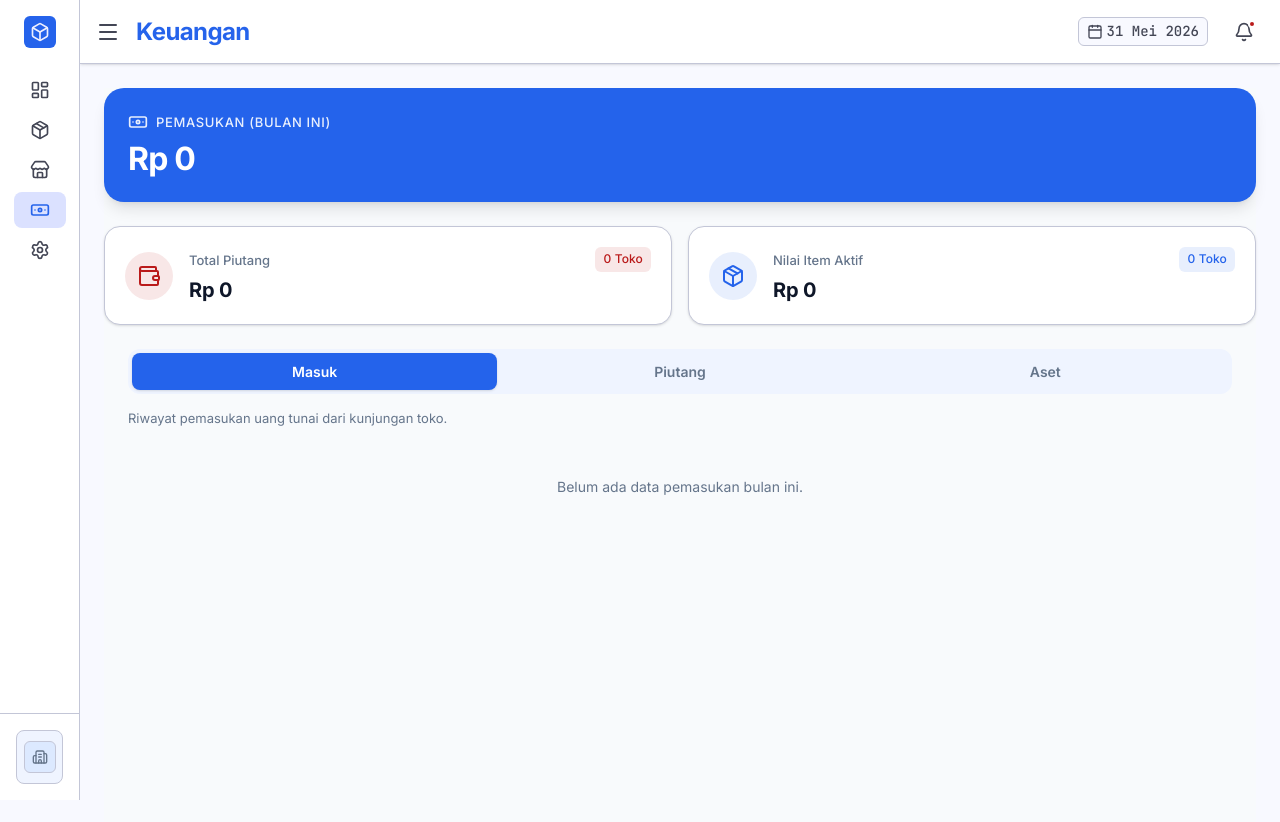
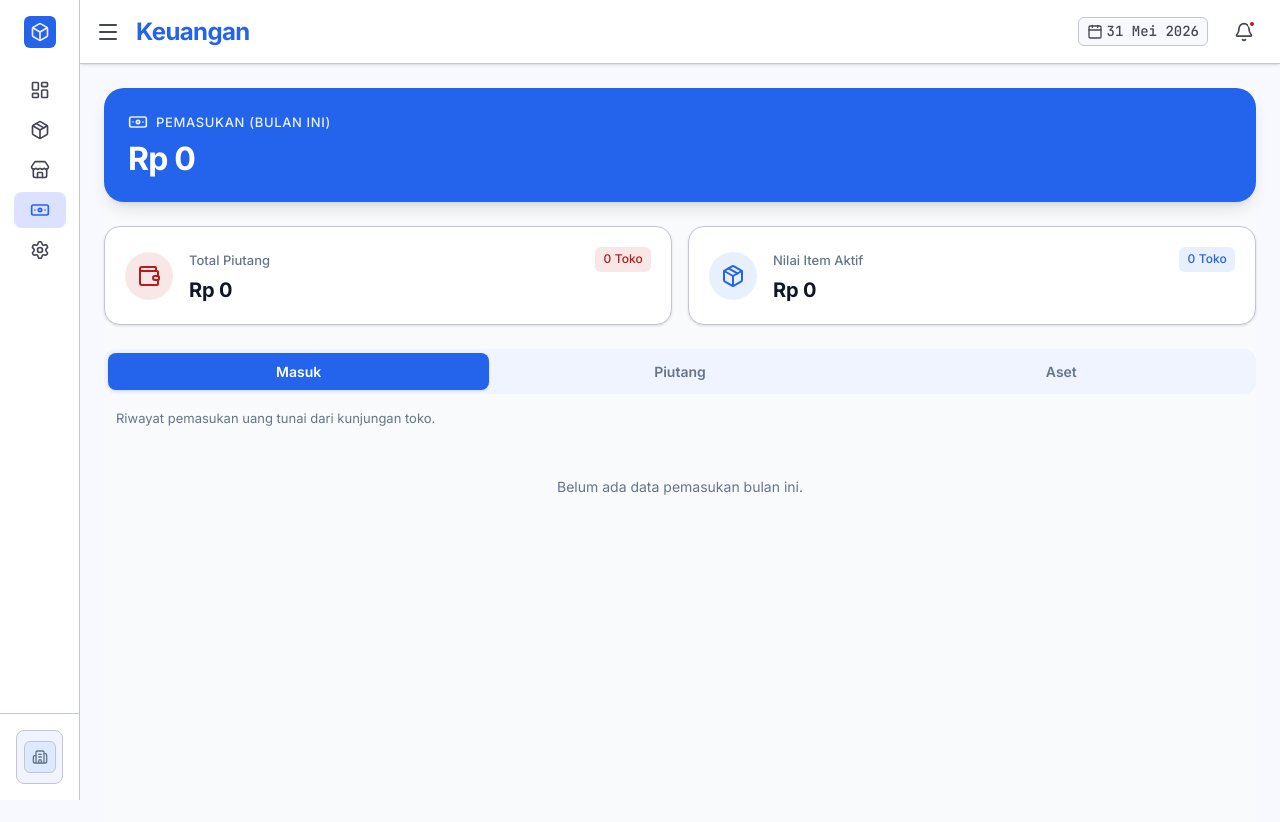
Before and after one commit to arkanafaisal/juragan-titip, a React (Vite) app in the folder frontend/: page /finance in a window 1280 px wide. Shown: the top 822 px of the page. Built offline with nearby package versions, Linux system fonts and the light colour scheme.

Commit message:
update(finance): reduce padding

```diff
--- a/frontend/src/pages/finance.tsx
+++ b/frontend/src/pages/finance.tsx
@@ -144,7 +144,7 @@ export default function FinancePage() {
       </div>
 
       {/* --- TAB NAVIGATION --- */}
-      <div className="px-[24px] mb-[16px]">
+      <div className="mb-[16px]">
         <div className="flex bg-surface-container-low p-1 rounded-xl">
           <button
             onClick={() => setActiveTab("income")}
@@ -177,7 +177,7 @@ export default function FinancePage() {
       </div>
 
       {/* --- TAB CONTENT AREA --- */}
-      <div className="px-[24px] pb-[10px] flex-1">
+      <div className="px-[12px] pb-[10px] flex-1">
 
         {/* KONTEN: UANG MASUK */}
         {activeTab === "income" && (
```
